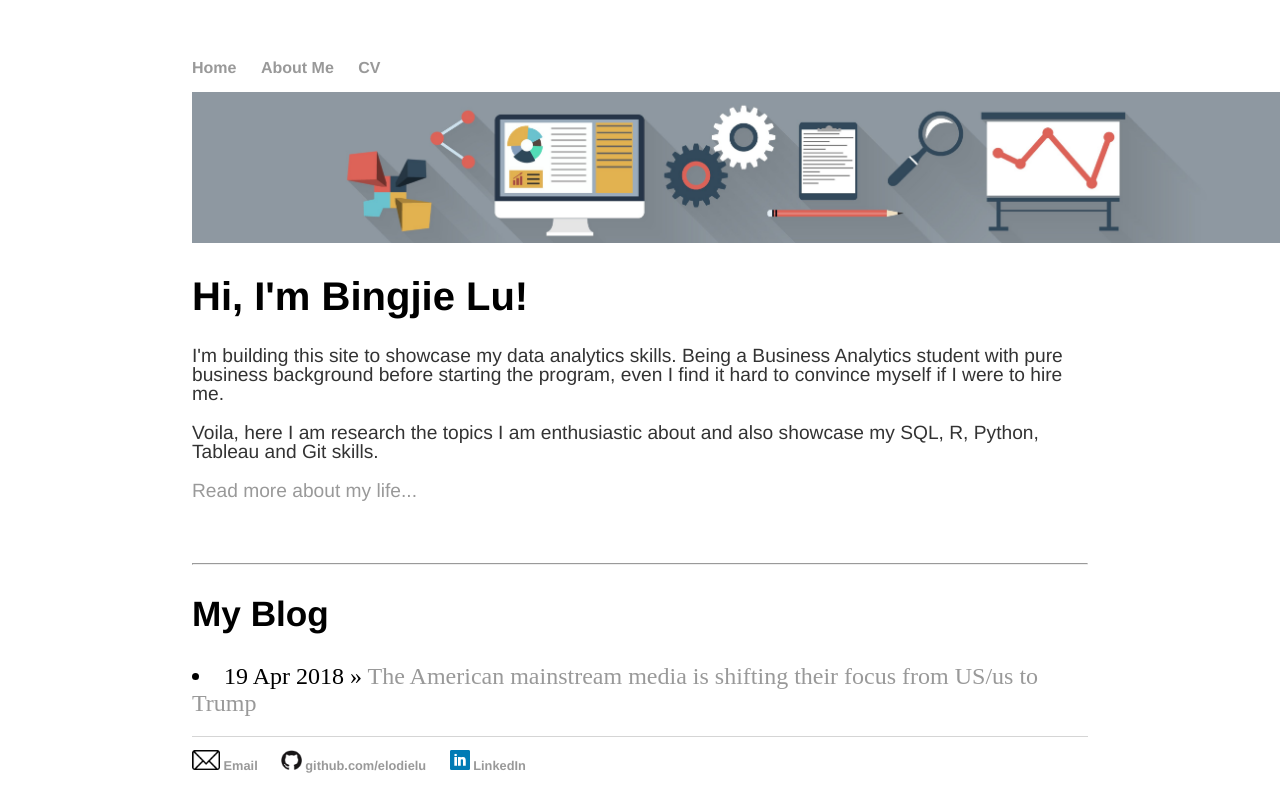
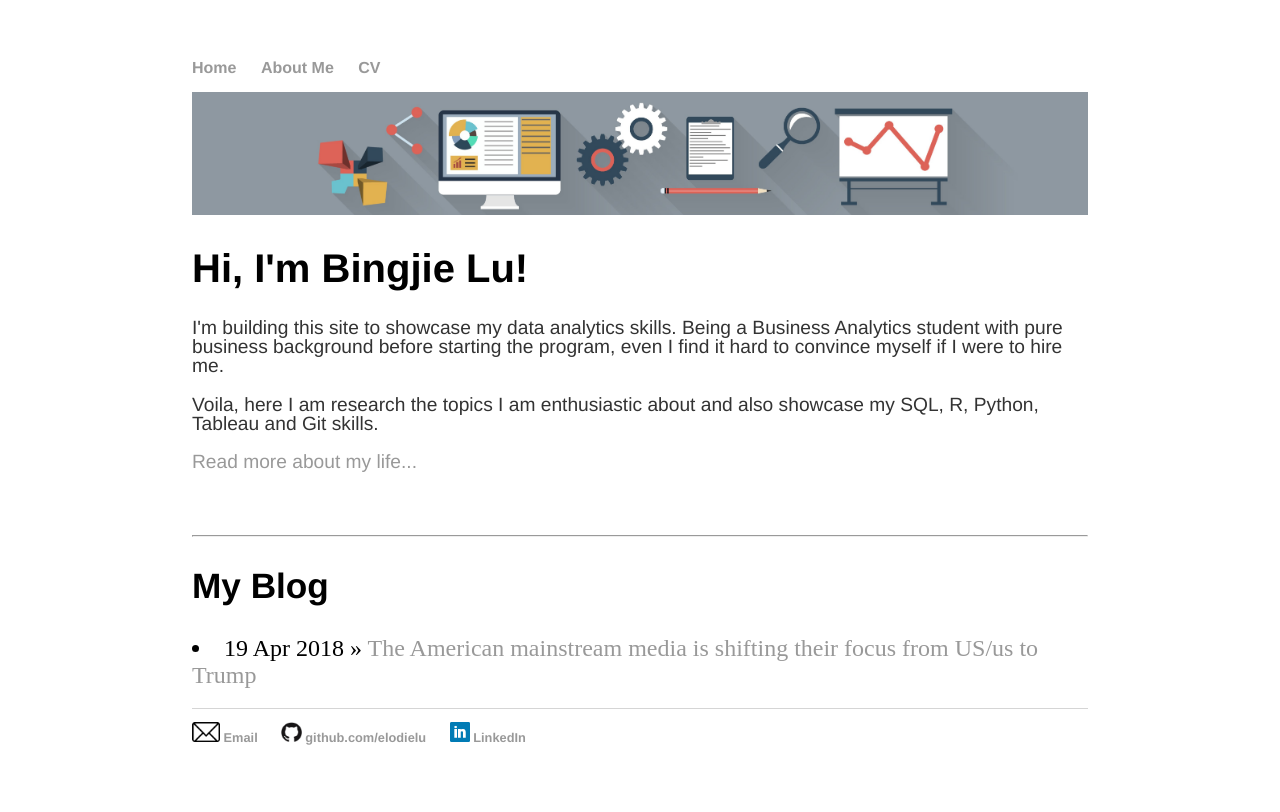
Before and after one commit to elodielu/elodielu.github.io, a Jekyll site: the page built from index.html, in a window 1280 px wide. Shown: the top 812 px of the page. Built offline with Jekyll 4.4.1, drawn with Linux system fonts in a browser that asks for light colours.

Commit message:
Update index.html

```diff
--- a/index.html
+++ b/index.html
@@ -3,7 +3,7 @@ layout: default
 title: Bingjie Lu
 ---
 		<div class="blurb">
-			<img src="/picture/blog_banner2.jpg" width="1100">
+			<img src="/picture/blog_banner2.jpg" width= 100%>
 			<h1>Hi, I'm Bingjie Lu!</h1>
 			<p>I'm building this site to showcase my data analytics skills. Being a Business Analytics student with pure business background before starting the program, even I find it hard to convince myself if I were to hire me.<br>
 			<br>
```
